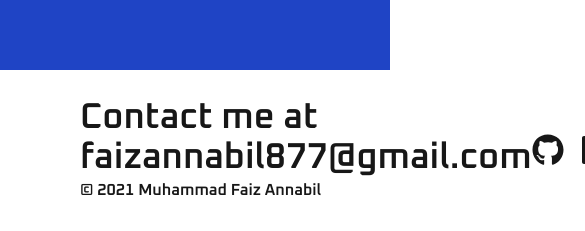
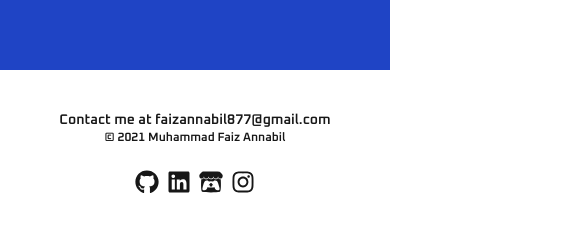
Before and after one commit to Faiz2979/personal-web, a Next.js app: page / in a window 390 px wide. Shown: the part 2469-2700 px from the top of the page, 585 px wide, since content can reach past the window. Built offline with nearby package versions, Linux system fonts and the light colour scheme.

Commit message:
Update Footer.tsx

```diff
--- a/src/component/Footer.tsx
+++ b/src/component/Footer.tsx
@@ -2,34 +2,33 @@ import { FaGithub, FaInstagram, FaItchIo, FaLinkedin } from "react-icons/fa6";
 
 export default function Footer() {
     return (
-        <div className="flex items-center justify-between w-full h-24 p-20">
-            <div className="oxanium oxanium-semibold">
-                <h1 className="text-4xl">Contact me at faizannabil877@gmail.com</h1>
-                <p>© 2021 Muhammad Faiz Annabil</p>
+        <div className="flex flex-col md:flex-row items-center justify-between w-full h-auto p-10">
+            <div className="oxanium oxanium-semibold text-center md:text-left mb-6 md:mb-0">
+                <h1 className="text-sm md:text-md lg:text-4xl">Contact me at faizannabil877@gmail.com</h1>
+                <p className="text-xs md:text-md">© 2021 Muhammad Faiz Annabil</p>
             </div>
-            <div id="iconButton" className="flex flex-row gap-4">
+            <div id="iconButton" className="flex flex-row md:flex-col lg:flex-row gap-2 md:gap-6">
                 <a
                     className="flex items-center justify-center hover:text-blue-500"
                     href="https://github.com/faiz2979">
-                    <FaGithub className="w-8 h-8" />
+                    <FaGithub className="w-6 h-6 md:w-8 md:h-8" />
                 </a>
                 <a
                     className="flex items-center justify-center hover:text-blue-500"
                     href="https://www.linkedin.com/in/faizannabil/">
-                    <FaLinkedin className="w-8 h-8" />
+                    <FaLinkedin className="w-6 h-6 md:w-8 md:h-8" />
                 </a>
                 <a
                     className="flex items-center justify-center hover:text-blue-500"
                     href="https://flamexq.itch.io/">
-                    <FaItchIo className="w-8 h-8" />
+                    <FaItchIo className="w-6 h-6 md:w-8 md:h-8" />
                 </a>
                 <a
                     className="flex items-center justify-center hover:text-blue-500"
                     href="https://flamexq.itch.io/">
-                    <FaInstagram className="w-8 h-8" />
+                    <FaInstagram className="w-6 h-6 md:w-8 md:h-8" />
                 </a>
             </div>
-
         </div>
     );
 }
```
